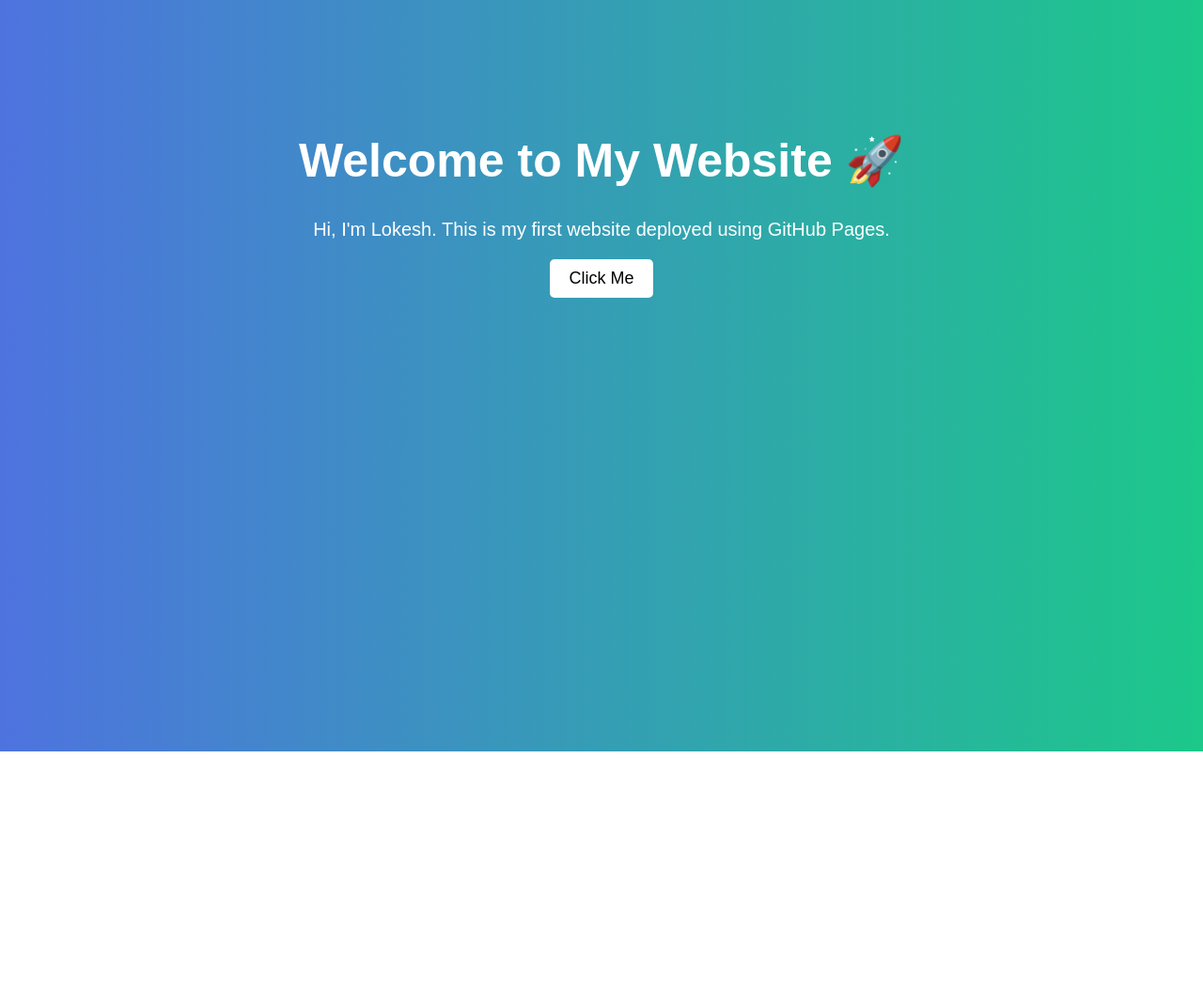
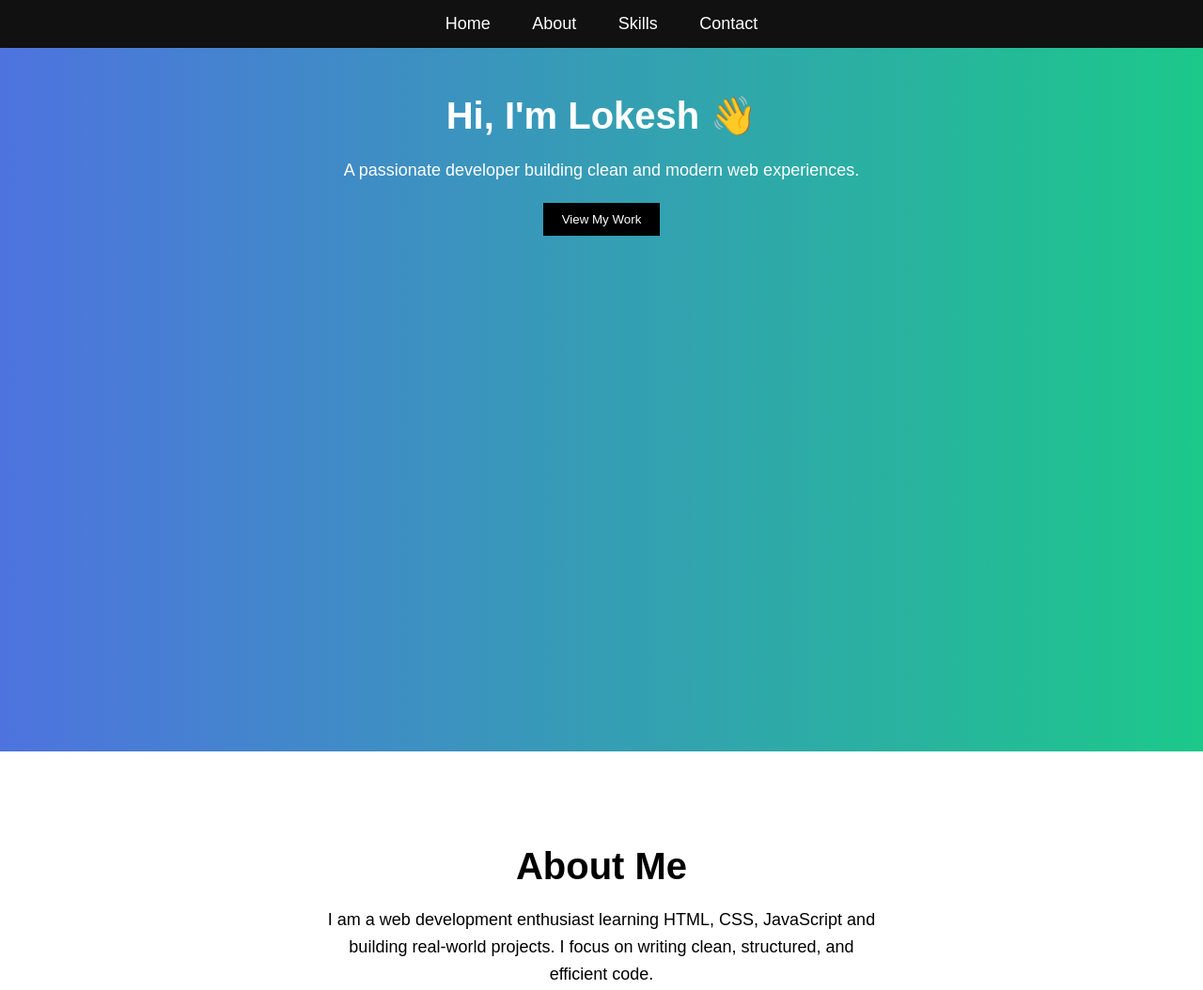
Before and after one commit to chakkalokesh2002-create/chakkalokesh2002-create.github.io, a plain HTML site: page index.html in a window 1280 px wide. Shown: the top 1054 px of the page at 94% size. Before the commit the page ends 800 px from the top, so only its background shows below. Drawn offline with Linux system fonts and the light colour scheme.

Commit message:
Refactor index.html for improved layout and style

```diff
--- a/index.html
+++ b/index.html
@@ -2,45 +2,120 @@
 <html>
 <head>
     <title>Lokesh Portfolio</title>
+
     <style>
+        * {
+            margin: 0;
+            padding: 0;
+            box-sizing: border-box;
+            scroll-behavior: smooth;
+            font-family: Arial, sans-serif;
+        }
+
         body {
-            font-family: Arial, sans-serif;
+            background: #f4f6f9;
+        }
+
+        /* Navbar */
+        nav {
+            position: fixed;
+            width: 100%;
+            background: #111;
+            padding: 15px 0;
+            text-align: center;
+        }
+
+        nav a {
+            color: white;
+            text-decoration: none;
+            margin: 0 20px;
+            font-size: 18px;
+        }
+
+        nav a:hover {
+            color: #1cc88a;
+        }
+
+        /* Sections */
+        section {
+            height: 100vh;
+            padding: 100px 20px;
+            text-align: center;
+        }
+
+        #home {
             background: linear-gradient(to right, #4e73df, #1cc88a);
             color: white;
-            text-align: center;
-            padding-top: 100px;
         }
+
+        #about {
+            background: white;
+        }
+
+        #skills {
+            background: #f8f9fc;
+        }
+
+        #contact {
+            background: #e2e6ea;
+        }
+
         h1 {
-            font-size: 50px;
+            font-size: 40px;
+            margin-bottom: 20px;
         }
+
         p {
-            font-size: 20px;
+            max-width: 600px;
+            margin: auto;
+            font-size: 18px;
+            line-height: 1.6;
         }
-        button {
+
+        .btn {
+            margin-top: 20px;
             padding: 10px 20px;
-            font-size: 18px;
-            background-color: white;
-            color: black;
+            background: black;
+            color: white;
             border: none;
-            border-radius: 5px;
             cursor: pointer;
         }
-        button:hover {
-            background-color: #f8f9fc;
+
+        .btn:hover {
+            background: #333;
         }
     </style>
 </head>
+
 <body>
 
-    <h1>Welcome to My Website 🚀</h1>
-    <p>Hi, I'm Lokesh. This is my first website deployed using GitHub Pages.</p>
-    <button onclick="showMessage()">Click Me</button>
+    <nav>
+        <a href="#home">Home</a>
+        <a href="#about">About</a>
+        <a href="#skills">Skills</a>
+        <a href="#contact">Contact</a>
+    </nav>
 
-    <script>
-        function showMessage() {
-            alert("Website successfully deployed on GitHub Pages!");
-        }
-    </script>
+    <section id="home">
+        <h1>Hi, I'm Lokesh 👋</h1>
+        <p>A passionate developer building clean and modern web experiences.</p>
+        <button class="btn">View My Work</button>
+    </section>
+
+    <section id="about">
+        <h1>About Me</h1>
+        <p>I am a web development enthusiast learning HTML, CSS, JavaScript and building real-world projects. I focus on writing clean, structured, and efficient code.</p>
+    </section>
+
+    <section id="skills">
+        <h1>My Skills</h1>
+        <p>HTML • CSS • JavaScript • Git • GitHub • SQL</p>
+    </section>
+
+    <section id="contact">
+        <h1>Contact Me</h1>
+        <p>Email: yourname@email.com</p>
+    </section>
 
 </body>
 </html>
```
